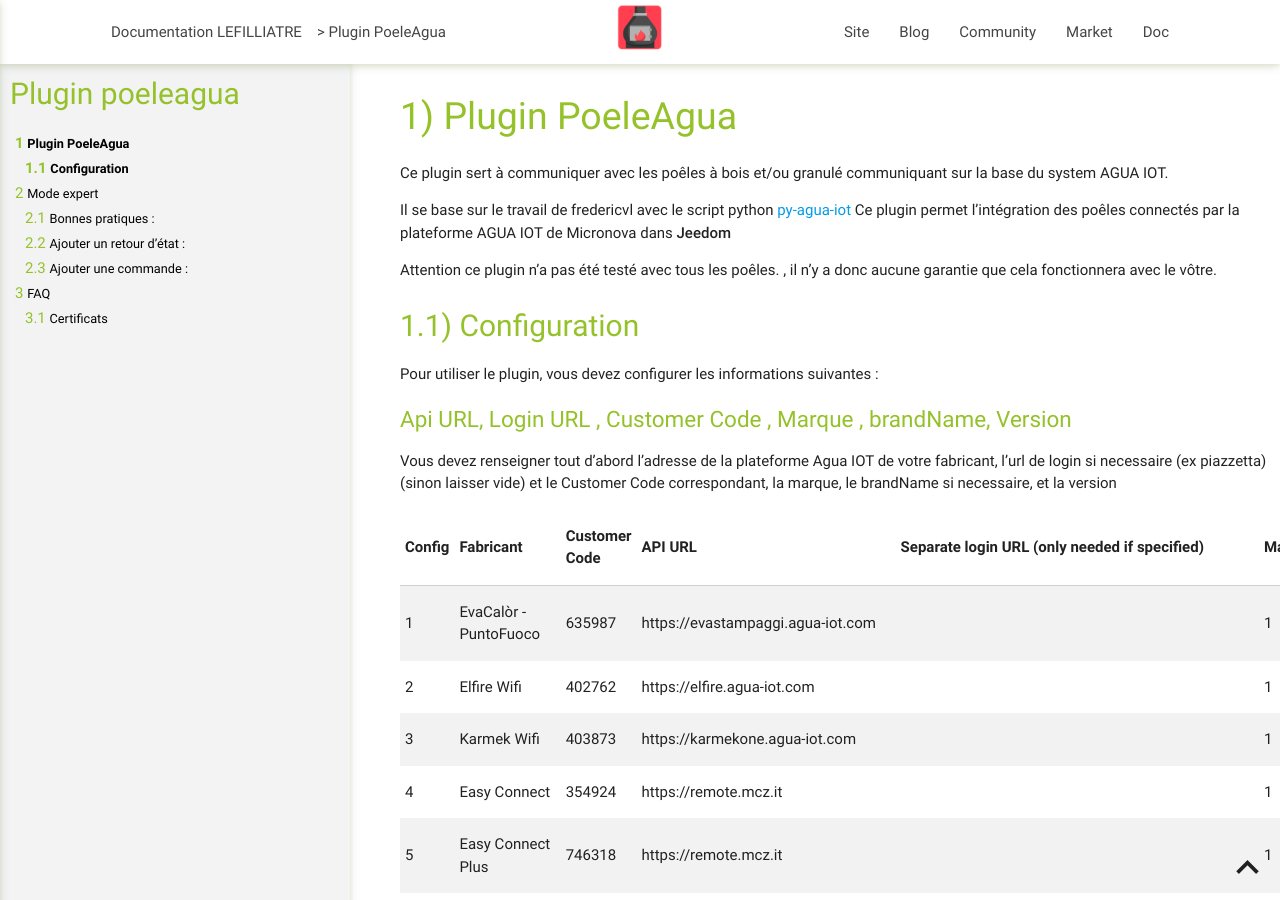
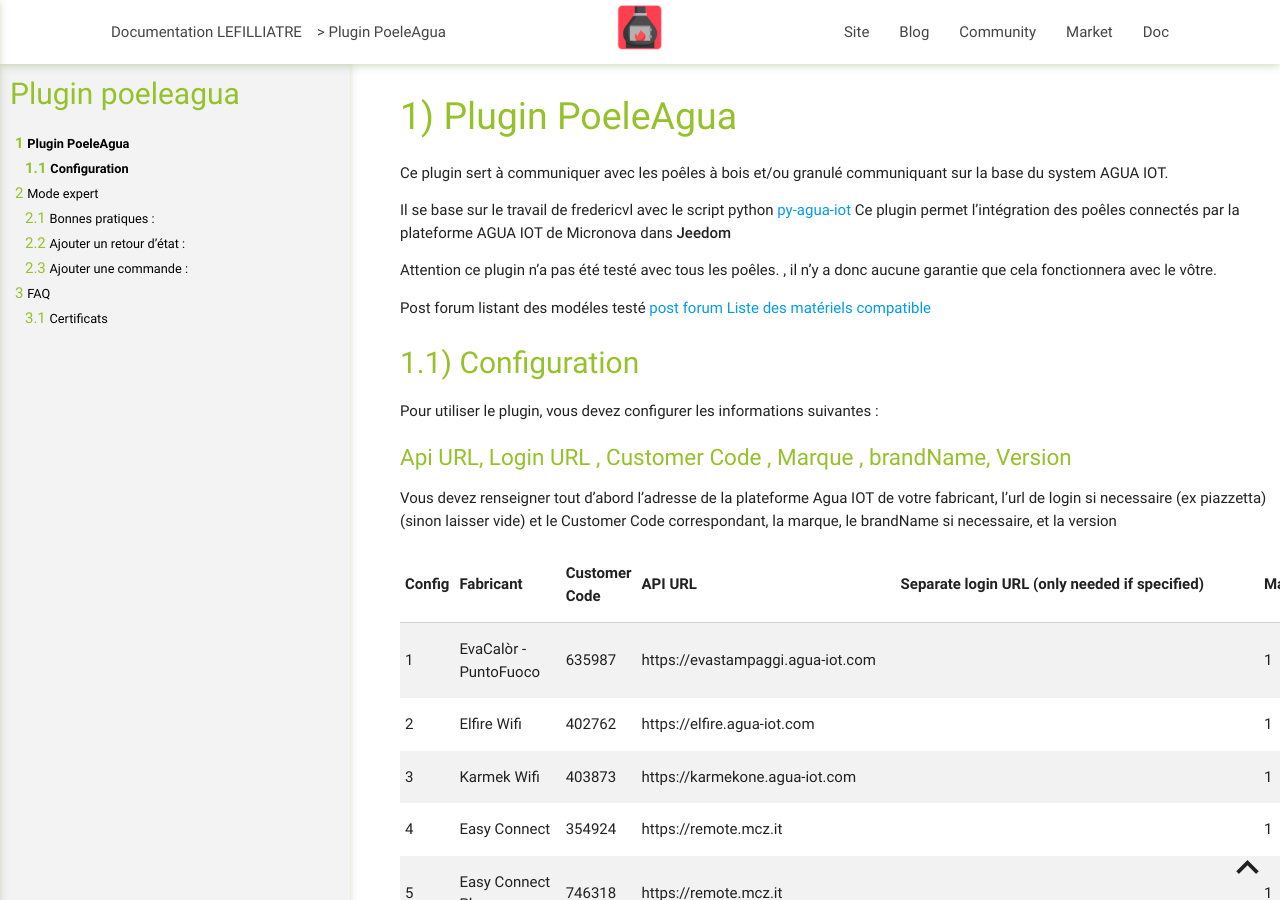
Before and after one commit to lefilliatre/lefilliatre-documentation, a Jekyll site: the page built from PoeleAgua/fr_FR/index.md, in a window 1280 px wide and 900 px high. Built offline with Jekyll 4.4.1, drawn with Linux system fonts in a browser that asks for light colours.

Commit message:
Update index.md

```diff
--- a/PoeleAgua/fr_FR/index.md
+++ b/PoeleAgua/fr_FR/index.md
@@ -13,6 +13,8 @@ Il se base sur le travail de fredericvl avec le script python [py-agua-iot][]
 Ce plugin permet l’intégration des poêles connectés par la plateforme AGUA IOT de Micronova dans **Jeedom**
 
 Attention ce plugin n’a pas été testé avec tous les poêles. , il n’y a donc aucune garantie que cela fonctionnera avec le vôtre.
+
+Post forum listant des modéles testé [post forum Liste des matériels compatible][]
 
 ## Configuration
 
@@ -247,3 +249,4 @@ CAUw7C29C79Fv1C5qfPrmAESrciIxpg0X40KPMbp1ZWVbd4=
 
 [py-agua-iot]: https://github.com/fredericvl/py-agua-iot "Github"
 [https://www.uuidgenerator.net/version4)]: https://www.uuidgenerator.net/version4 "Génération UUID"
+[post forum Liste des matériels compatible]: https://community.jeedom.com/t/plugins-poeleagua-liste-des-modeles-teste/99281 "Community"
```
